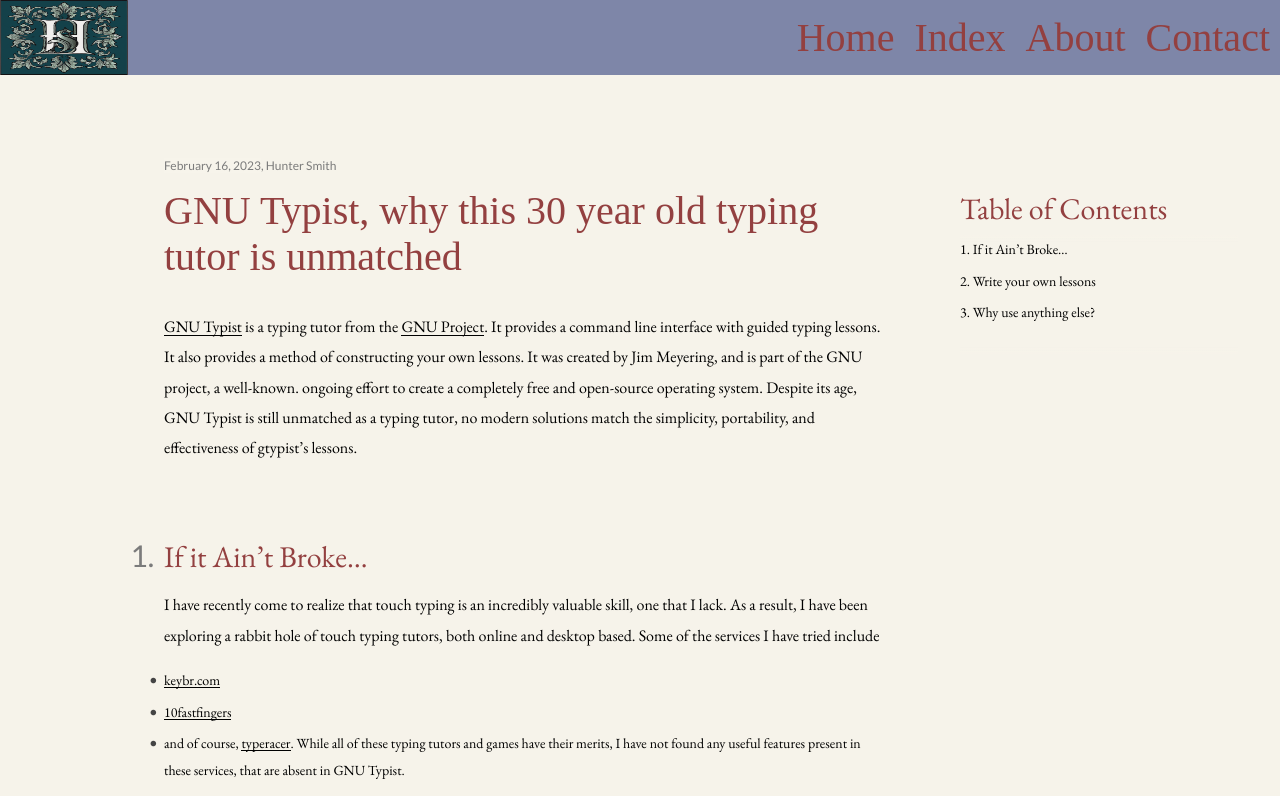
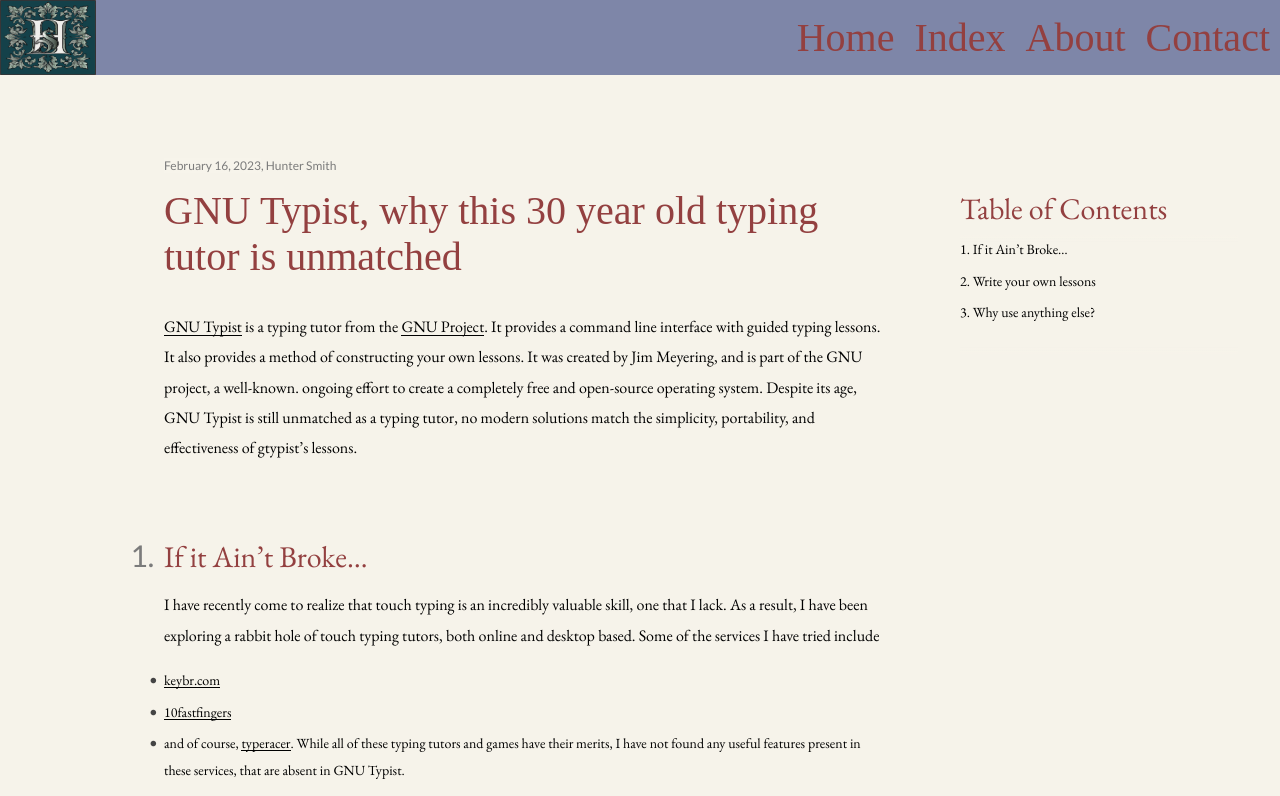
Before and after one commit to hunt3r-s/hunt3r-s.github.io, a plain HTML site: page gnutypist.html in a window 1280 px wide. Shown: the top 796 px of the page. Drawn offline with nearby package versions, Linux system fonts and the light colour scheme.

Commit message:
Update orgstyle.css

```diff
--- a/orgstyle.css
+++ b/orgstyle.css
@@ -150,7 +150,7 @@
 }
 
 .nav-img {
-	max-width: 10%;
+	max-width: 7.5%;
 }
 
 .nav-content{
```
